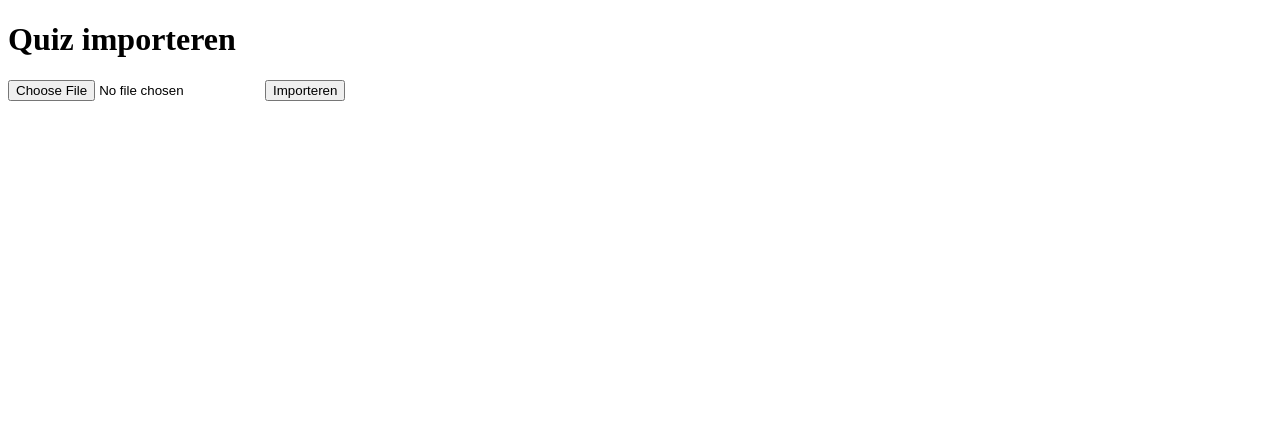
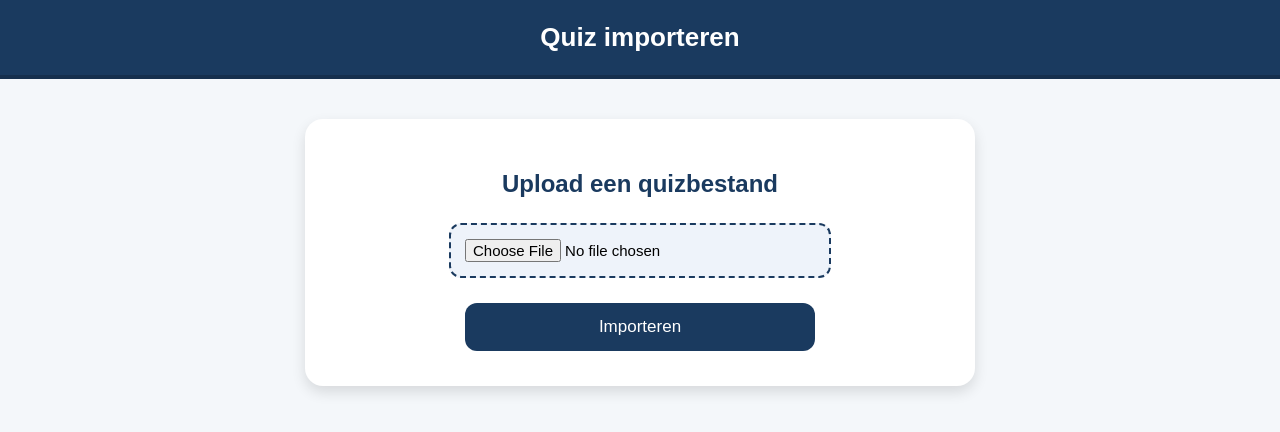
Before and after one commit to KaspermetdeK/quiz-masters, a PHP site: page /quiz_import.php in a window 1280 px wide. Shown: the top 432 px of the page. Run offline with PHP 8.4, Linux system fonts and the light colour scheme.

Commit message:
Update quiz_import.php

```diff
--- a/quiz_import.php
+++ b/quiz_import.php
@@ -19,41 +19,123 @@ if ($_SERVER["REQUEST_METHOD"] === "POST" && isset($_FILES["jsonfile"])) {
         die("Ongeldig JSON-bestand.");
     }
 
+    // Quiz opslaan
     $stmt = $conn->prepare("INSERT INTO quizzes (titel, beschrijving, image_url) VALUES (?, ?, ?)");
     $stmt->bind_param("sss", $data["titel"], $data["beschrijving"], $data["image_url"]);
     $stmt->execute();
     $quiz_id = $stmt->insert_id;
 
+    // Vragen importeren
     foreach ($data["vragen"] as $vraag) {
 
-        $stmt = $conn->prepare("INSERT INTO vragen (quiz_id, vraagtekst) VALUES (?, ?)");
-        $stmt->bind_param("is", $quiz_id, $vraag["vraagtekst"]);
+        $vraagtekst = $vraag["vraagtekst"];
+        $vraag_type = $vraag["vraag_type"] ?? "single"; // fallback
+
+        $stmt = $conn->prepare("INSERT INTO vragen (quiz_id, vraagtekst, vraag_type) VALUES (?, ?, ?)");
+        $stmt->bind_param("iss", $quiz_id, $vraagtekst, $vraag_type);
         $stmt->execute();
         $vraag_id = $stmt->insert_id;
 
+        // Antwoorden importeren
         foreach ($vraag["antwoorden"] as $antwoord) {
+
+            $antwoordtekst = $antwoord["antwoordtekst"];
+            $is_correct = $antwoord["is_correct"];
+
             $stmt = $conn->prepare("INSERT INTO antwoorden (vraag_id, antwoordtekst, is_correct) VALUES (?, ?, ?)");
-            $stmt->bind_param("isi", $vraag_id, $antwoord["antwoordtekst"], $antwoord["is_correct"]);
+            $stmt->bind_param("isi", $vraag_id, $antwoordtekst, $is_correct);
             $stmt->execute();
         }
     }
 
-    echo "<h2>Quiz succesvol geïmporteerd!</h2>";
-    echo "<a href='quiz.overzicht.php'>Terug naar overzicht</a>";
+    echo "<div class='done'><h2>Quiz succesvol geïmporteerd!</h2><a href='admin.php'>Terug naar admin</a></div>";
     exit;
 }
 ?>
+<!DOCTYPE html>
+<html lang="nl">
 
-<!DOCTYPE html>
-<html>
 <head>
+    <meta charset="UTF-8">
+    <meta name="viewport" content="width=device-width, initial-scale=1.0">
     <title>Quiz importeren</title>
+
+    <style>
+        body {
+            margin: 0;
+            background-color: #F4F7FA;
+            font-family: Arial, sans-serif;
+        }
+
+        header {
+            background: #1A3A5F;
+            color: white;
+            padding: 22px 0;
+            text-align: center;
+            font-size: 26px;
+            font-weight: bold;
+            border-bottom: 4px solid #162F4D;
+        }
+
+        .container {
+            max-width: 600px;
+            width: 90%;
+            margin: 40px auto;
+            background: white;
+            padding: 35px;
+            border-radius: 18px;
+            box-shadow: 0 6px 14px rgba(0, 0, 0, 0.12);
+            text-align: center;
+        }
+
+        h1 {
+            color: #1A3A5F;
+            margin-bottom: 25px;
+            font-size: 24px;
+        }
+
+        input[type="file"] {
+            padding: 14px;
+            background: #eef3fa;
+            border-radius: 12px;
+            width: 100%;
+            max-width: 350px;
+            border: 2px dashed #1A3A5F;
+            cursor: pointer;
+            margin-bottom: 25px;
+            font-size: 15px;
+        }
+
+        button {
+            padding: 14px 20px;
+            background: #1A3A5F;
+            color: white;
+            border: none;
+            border-radius: 12px;
+            cursor: pointer;
+            font-size: 17px;
+            width: 100%;
+            max-width: 350px;
+        }
+
+        button:hover {
+            background: #162F4D;
+        }
+    </style>
 </head>
+
 <body>
-    <h1>Quiz importeren</h1>
+
+<header>Quiz importeren</header>
+
+<div class="container">
+    <h1>Upload een quizbestand</h1>
+
     <form method="POST" enctype="multipart/form-data">
         <input type="file" name="jsonfile" accept=".json" required>
         <button type="submit">Importeren</button>
     </form>
+</div>
+
 </body>
 </html>
```
